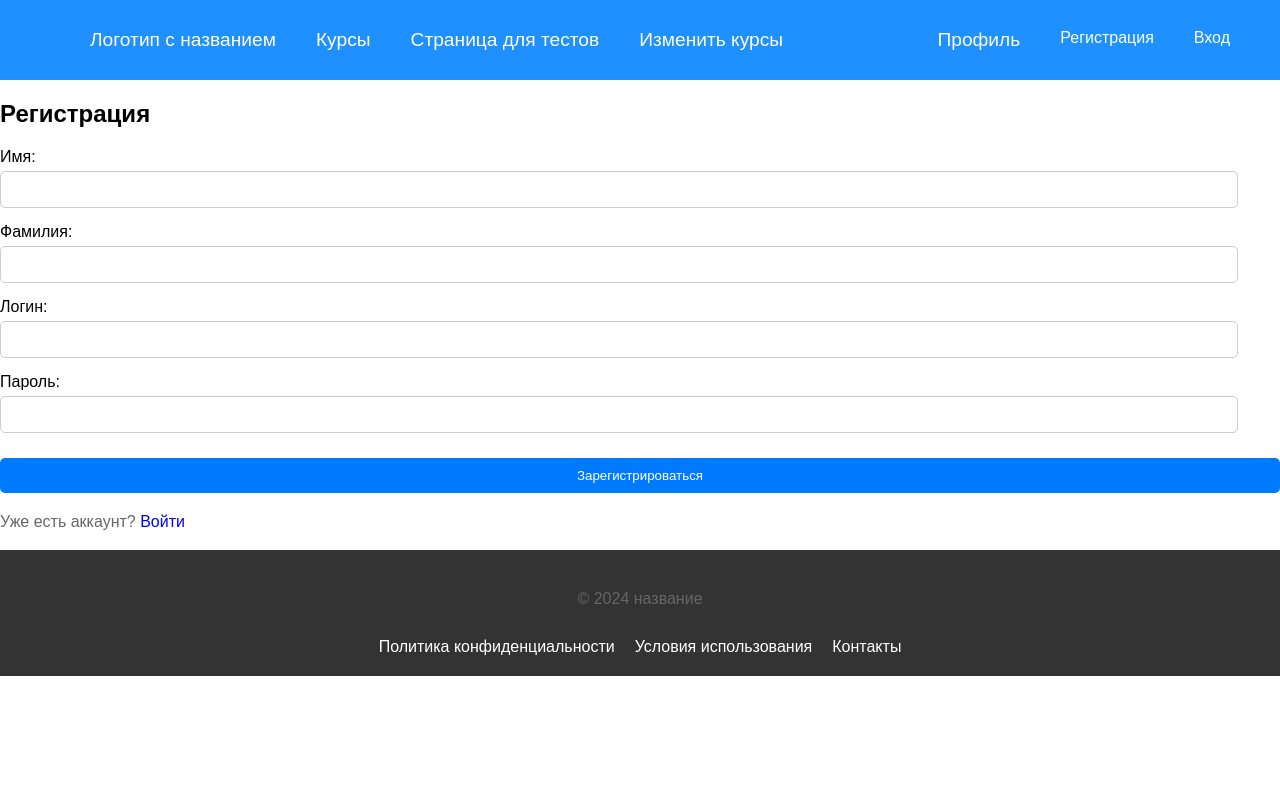
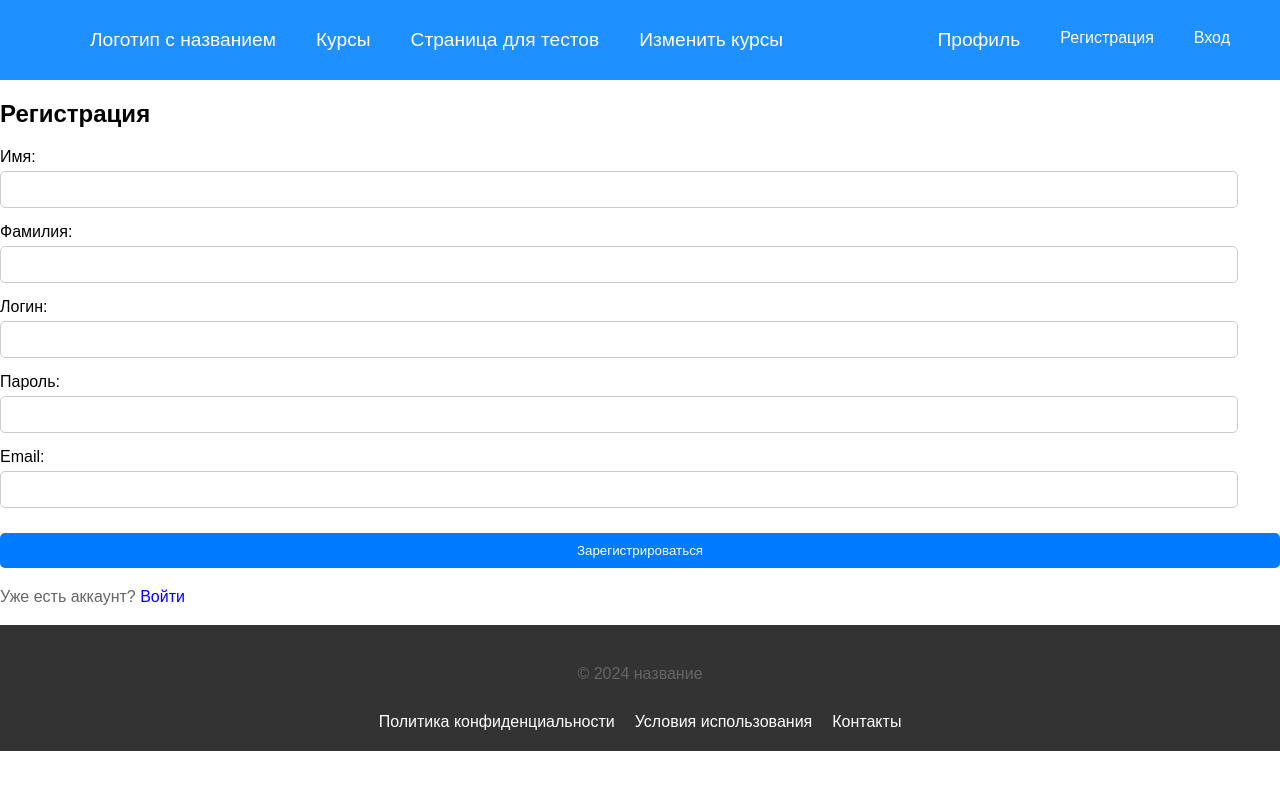
Before and after one commit to rutapsz/educational-platform, a React (Create React App) app: page /register in a window 1280 px wide. Shown: the top 790 px of the page. Built offline with nearby package versions, Linux system fonts and the light colour scheme.

Commit message:
изменение формы регистрации

```diff
--- a/src/components/RegisterForm.jsx
+++ b/src/components/RegisterForm.jsx
@@ -1,26 +1,55 @@
 import React, { useState } from 'react';
+import axios from 'axios';
+
+
 
 function RegisterForm({ switchForm }) {
+
   const [registerData, setRegisterData] = useState({
     firstName: '',
     lastName: '',
     login: '',
-    password: ''
+    password: '',
+    email: '',
   });
 
   const handleRegisterChange = (e) => {
     const { name, value } = e.target;
     setRegisterData({
       ...registerData,
-      [name]: value
+      [name]: value,
     });
   };
 
-  const handleRegisterSubmit = (e) => {
+  const handleRegisterSubmit = async (e) => {
     e.preventDefault();
 
     console.log('Register Data:', registerData);
+
+    try {
+      const response = await fetch('http://127.0.0.1:8000/api/users/', {
+        method: 'POST',
+        headers: {
+          'Content-Type': 'application/json',
+        },
+        body: JSON.stringify({
+          login: registerData.login,
+          password: registerData.password,
+          email: registerData.email,
+          role: 'user'
+        }),
+      });
+
+      if (response.ok) {
+        console.log('User registered successfully');
+      } else {
+        console.log('Registration failed:', response.status);
+      }
+    } catch (error) {
+      console.error('Error:', error);
+    }
   };
+
 
   return (
     <form onSubmit={handleRegisterSubmit} className="form">
@@ -61,9 +90,21 @@ function RegisterForm({ switchForm }) {
           onChange={handleRegisterChange}
         />
       </div>
+      <div>
+        <label>Email:</label>
+        <input
+          type="email"
+          name="email"
+          value={registerData.email}
+          onChange={handleRegisterChange}
+        />
+      </div>
       <button type="submit">Зарегистрироваться</button>
       <p>
-        Уже есть аккаунт? <span onClick={() => switchForm('login')} style={{ cursor: 'pointer', color: 'blue' }}>Войти</span>
+        Уже есть аккаунт?{' '}
+        <span onClick={() => switchForm('login')} style={{ cursor: 'pointer', color: 'blue' }}>
+          Войти
+        </span>
       </p>
     </form>
   );
```
